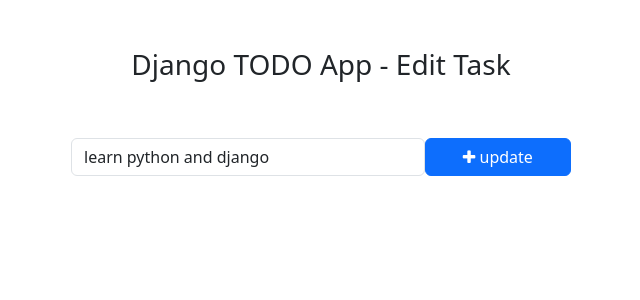
After one commit to MarvelImuzai-001/todo-app-django, a Django app: page /todo/edit_task/2 in a window 1280 px wide. The commit adds this page. Shown: the top 300 px of the page, without its empty margins (319-959 px from the left). Run offline with Django 4.2, Linux system fonts and the light colour scheme; data comes from the database, SQL or seed files in the repository; both versions use the stored data as it was after the commit.

Commit message:
todo app final

```diff
--- /dev/null
+++ b/templates/edit_task.html
@@ -0,0 +1,29 @@
+<!DOCTYPE html>
+<html lang="en">
+<head>
+    <meta charset="UTF-8">
+    <meta name="viewport" content="width=device-width, initial-scale=1.0">
+    <title>Edit Task - Django TODO App</title>
+     <!-- Bootstrap -->
+     <link href="https://cdn.jsdelivr.net/npm/bootstrap@5.3.0-alpha1/dist/css/bootstrap.min.css" rel="stylesheet" integrity="sha384-GLhlTQ8iRABdZLl6O3oVMWSktQOp6b7In1Zl3/Jr59b6EGGoI1aFkw7cmDA6j6gD" crossorigin="anonymous">
+     <script src="https://cdn.jsdelivr.net/npm/bootstrap@5.3.0-alpha1/dist/js/bootstrap.bundle.min.js" integrity="sha384-w76AqPfDkMBDXo30jS1Sgez6pr3x5MlQ1ZAGC+nuZB+EYdgRZgiwxhTBTkF7CXvN" crossorigin="anonymous"></script>
+     <!-- Font Awesome Icons -->
+     <link rel="stylesheet" href="https://cdnjs.cloudflare.com/ajax/libs/font-awesome/4.7.0/css/font-awesome.min.css">
+
+</head>
+<body>
+    <div class="container">
+        <h3 class="pt-5 pb-5 text-center">Django TODO App - Edit Task</h3>
+        <form action="{% url "edit_task" get_task.pk %}" method="POST" style="width: 500px; margin: auto">
+            {% csrf_token %}
+            <div class="form-group">
+                <span style="display: flex;">
+                    <input type="text" name="task" class="form-control" placeholder="Add a task" value="{{get_task.task}}">
+                    <button type="submit" class="btn btn-primary" style="width: 200px;"><i class="fa fa-plus"></i> update </button>
+                </span>
+            </div>
+        </form>
+
+    </div>
+</body>
+</html>
--- a/todo/urls.py
+++ b/todo/urls.py
@@ -3,4 +3,9 @@ from .import views
 
 urlpatterns = [
     path("addTask/", views.addTask, name="addTask"),
+    path("mark_as_done/<int:pk>", views.mark_as_done, name="mark_as_done"),
+    path("mark_as_undone/<int:pk>", views.mark_as_undone, name="mark_as_undone"),
+    path("edit_task/<int:pk>", views.edit_task, name="edit_task"),
+    path("delete_task/<int:pk>", views.delete_task, name="delete_task"),
+
 ]
--- a/todo/views.py
+++ b/todo/views.py
@@ -1,4 +1,4 @@
-from django.shortcuts import render, redirect
+from django.shortcuts import render, redirect, get_object_or_404
 from django.http import HttpResponse
 from .models import Task
 
@@ -7,3 +7,34 @@ def addTask(request):
     task = request.POST["task"]
     Task.objects.create(task=task)
     return redirect("home")
+
+def mark_as_done(request, pk):
+    task = get_object_or_404(Task, pk=pk)
+    task.is_completed = True
+    task.save()
+    return redirect("home")
+
+def mark_as_undone(request, pk):
+    task = get_object_or_404(Task, pk=pk)
+    task.is_completed = False
+    task.save()
+    return redirect("home")
+
+def edit_task(request, pk):
+    get_task = get_object_or_404(Task, pk=pk)
+    if request.method == "POST":
+        new_task = request.POST["task"]
+        get_task.task = new_task
+        get_task.save()
+        return redirect("home")
+
+    else:
+        context = {
+            "get_task" : get_task
+        }
+        return render(request, "edit_task.html", context)
+
+def delete_task(request, pk):
+    task = get_object_or_404(Task, pk=pk)
+    task.delete()
+    return redirect("home")
--- a/todo_main/views.py
+++ b/todo_main/views.py
@@ -3,7 +3,9 @@ from todo.models import Task
 
 def home(request):
     tasks = Task.objects.filter(is_completed = False).order_by("-updated_at")
+    completed_tasks = Task.objects.filter(is_completed = True)
     context = {
-        "tasks" : tasks
+        "tasks" : tasks,
+        "completed_tasks" : completed_tasks
     }
     return render(request, "home.html", context)
```
Also changed, not shown: templates/home.html (+9 -4 lines), db.sqlite3.
